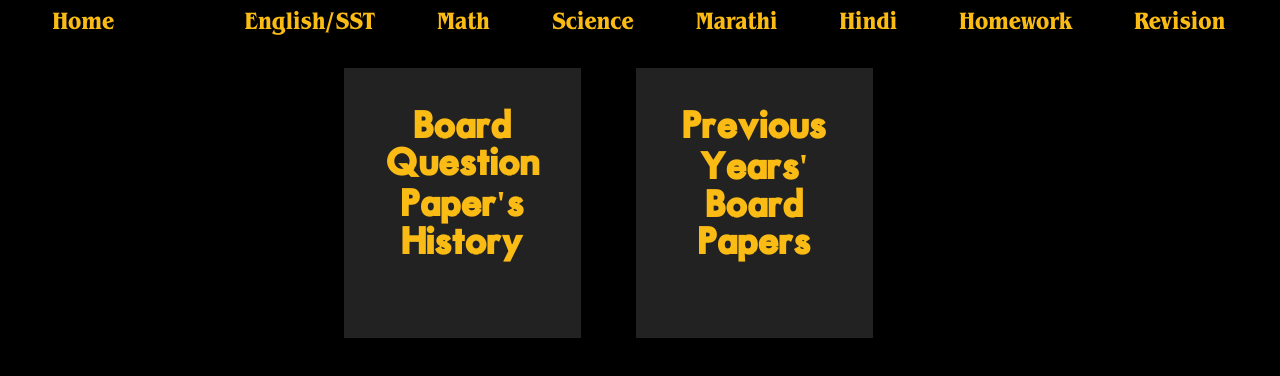
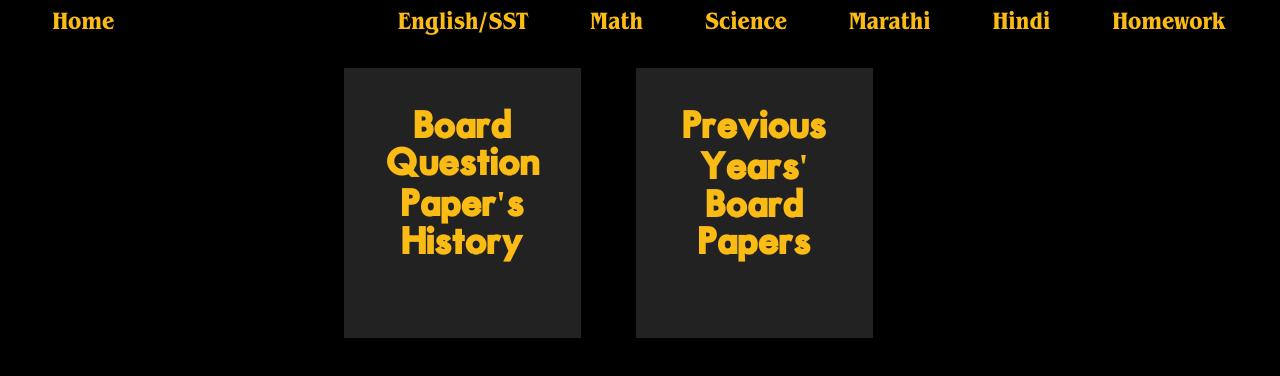
Before and after one commit to DhanushVDPT/sgvnext, a Next.js app: page / in a window 1280 px wide. Shown: the top 376 px of the page. Built offline with nearby package versions, Linux system fonts and the light colour scheme.

Commit message:
removed revision

```diff
--- a/comps/Navbar.js
+++ b/comps/Navbar.js
@@ -38,9 +38,6 @@ const Navbar = () => {
                         <li>
                         <Link target="#" href="https://docs.google.com/document/d/19COmvU8sWkFJ8HkDNQk2mKFqkHAvKj829Cr4nKtZ3Ls/edit?usp=sharing">Homework</Link>
                         </li>
-                        <li>
-                        <Link target="#" href="https://docs.google.com/document/d/1-HF6j_HXVwdDn-DtKUfEVaa8mGirqAx8ROcEEbkjxtI/edit?usp=sharing">Revision</Link>
-                        </li>
                     </ul>
                 </nav>
             </div>
@@ -69,9 +66,6 @@ const Navbar = () => {
                     <div className="navoptions">
                         <Link target="#" href="https://docs.google.com/document/d/19COmvU8sWkFJ8HkDNQk2mKFqkHAvKj829Cr4nKtZ3Ls/edit?usp=sharing">Homework</Link>
                     </div>
-                    <div className="navoptions">
-                        <Link target="#" href="https://docs.google.com/document/d/1-HF6j_HXVwdDn-DtKUfEVaa8mGirqAx8ROcEEbkjxtI/edit?usp=sharing">Revision</Link>
-                    </div>
                 </div>
             </div>
         </nav>
```
